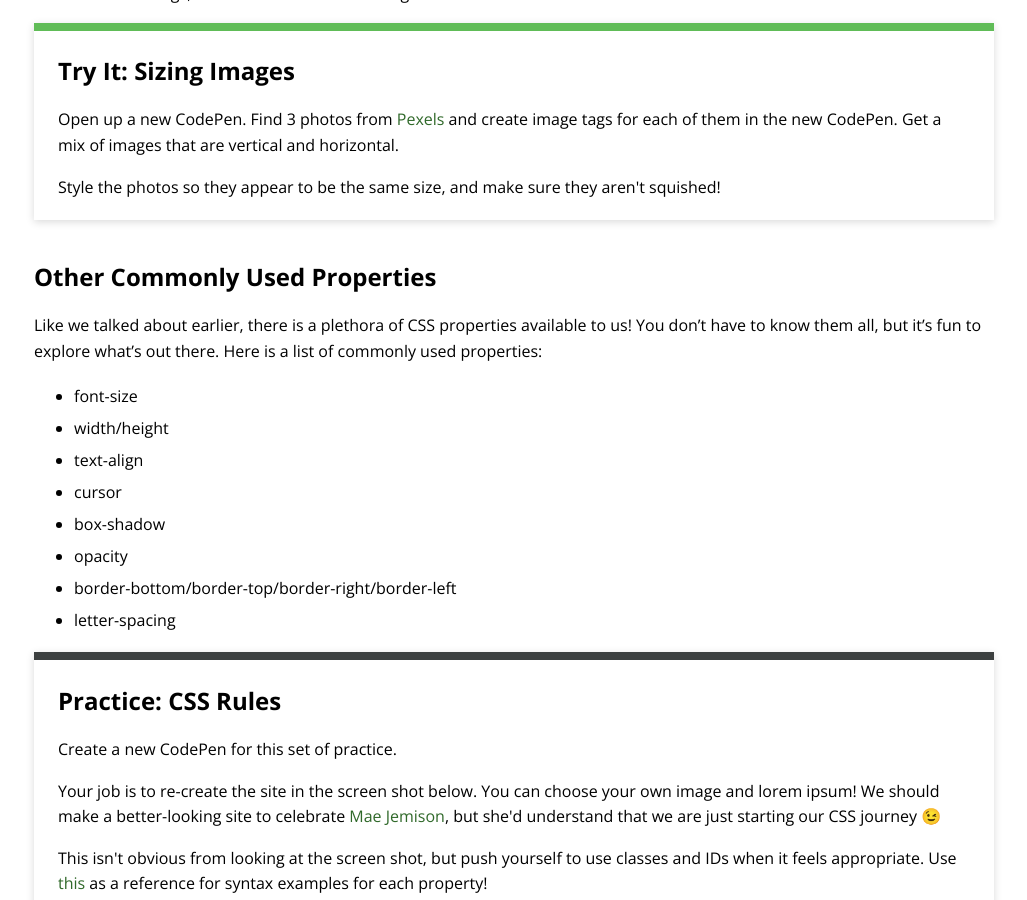
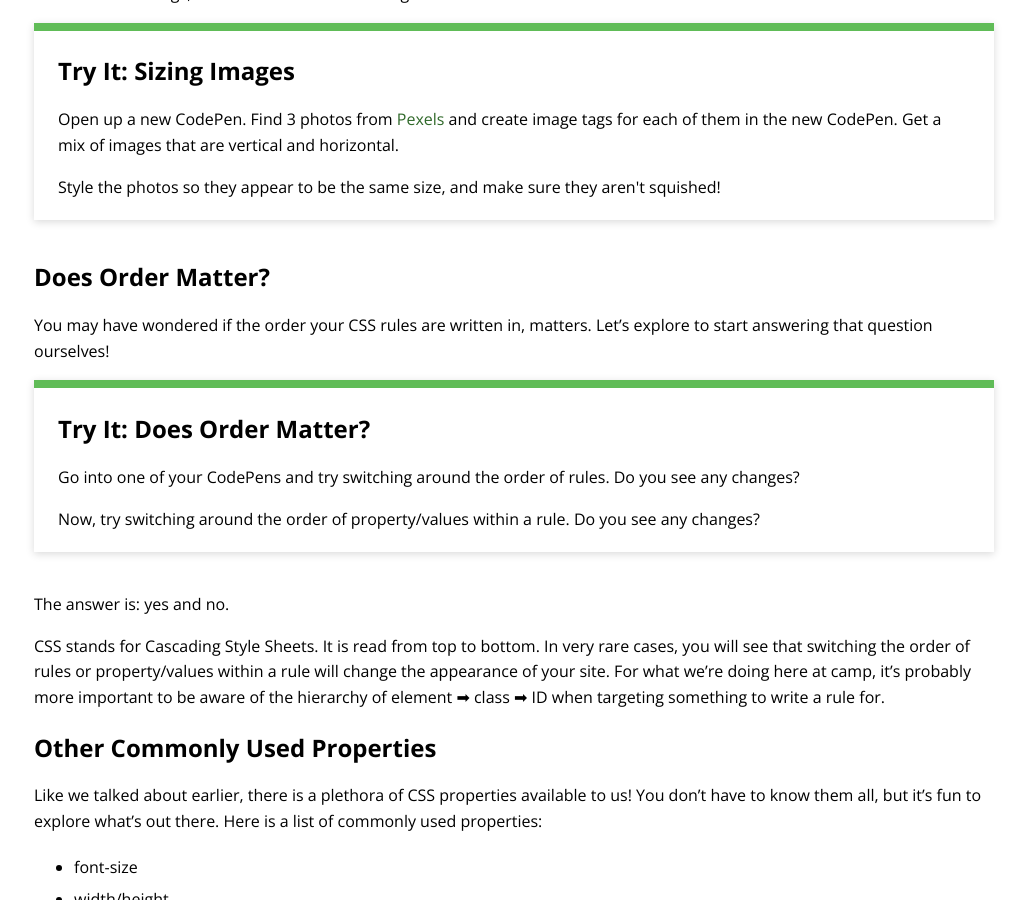
Before and after one commit to ameseee/kwk-curriculum-site, a Jekyll site: the page built from web-app/lessons/intro-css/index.md, in a window 1280 px wide and 900 px high, scrolled down 5590 px. Shown: the whole window, without its empty margins (126-1153 px from the left). Built offline with Jekyll 4.4.1, drawn with Linux system fonts in a browser that asks for light colours; nearby versions of some CDN libraries.

Commit message:
Add KPs on ordering, file naming

```diff
--- a/web-app/lessons/intro-css/index.md
+++ b/web-app/lessons/intro-css/index.md
@@ -164,6 +164,20 @@ The `object-fit` property on the `.correct-ratio` class fixed the distorted rati
   <p>Style the photos so they appear to be the same size, and make sure they aren't squished!</p>
 </div>
 
+## Does Order Matter?
+
+You may have wondered if the order your CSS rules are written in, matters. Let's explore to start answering that question ourselves!
+
+<div class="try-it">
+  <h2>Try It: Does Order Matter?</h2>
+  <p>Go into one of your CodePens and try switching around the order of rules. Do you see any changes?</p>
+  <p>Now, try switching around the order of property/values within a rule. Do you see any changes?</p>
+</div>
+
+The answer is: yes and no.
+
+CSS stands for Cascading Style Sheets. It is read from top to bottom. In very rare cases, you will see that switching the order of rules or property/values within a rule will change the appearance of your site. For what we're doing here at camp, it's probably more important to be aware of the hierarchy of element ➡ class ➡ ID when targeting something to write a rule for.
+
 ## Other Commonly Used Properties
 
 Like we talked about earlier, there is a plethora of CSS properties available to us! You don't have to know them all, but it's fun to explore what's out there. Here is a list of commonly used properties:
```
Also changed, not shown: web-app/lessons/box-model-display/index.md (+1 -1 lines).
